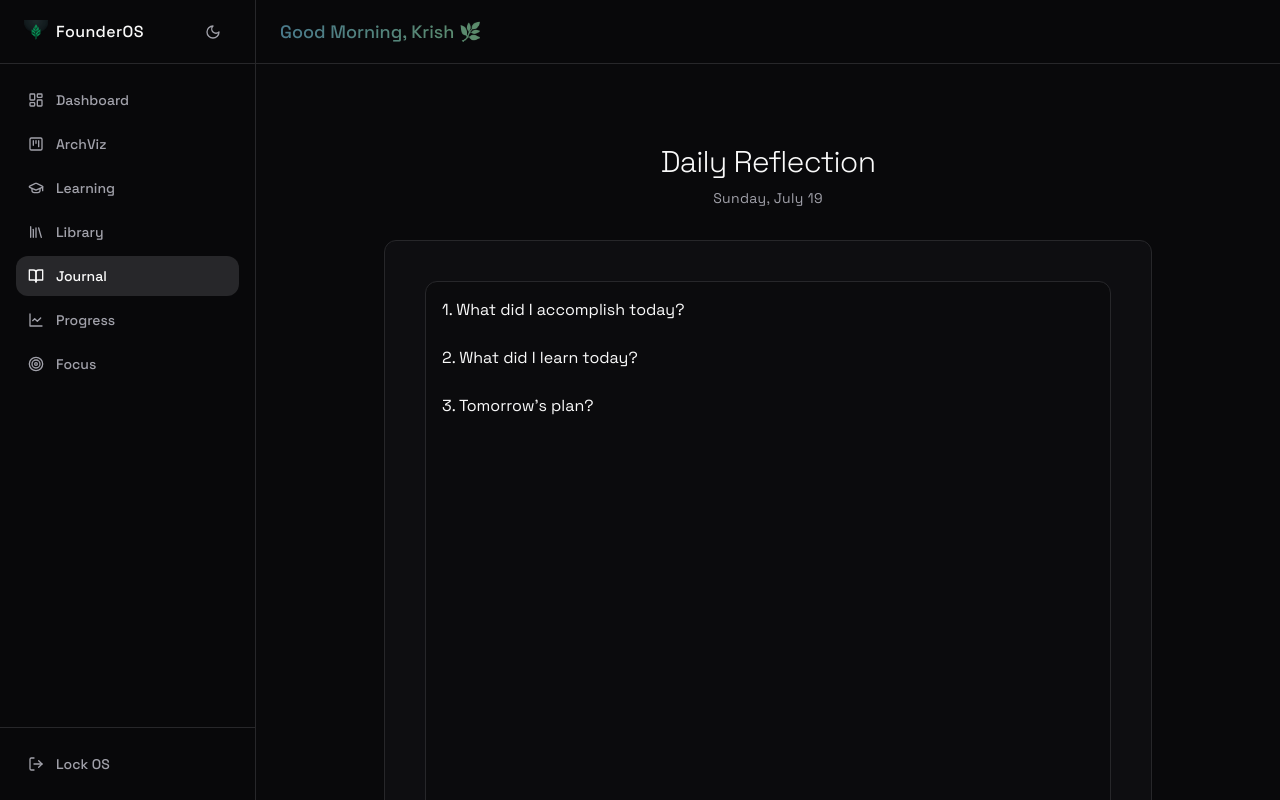
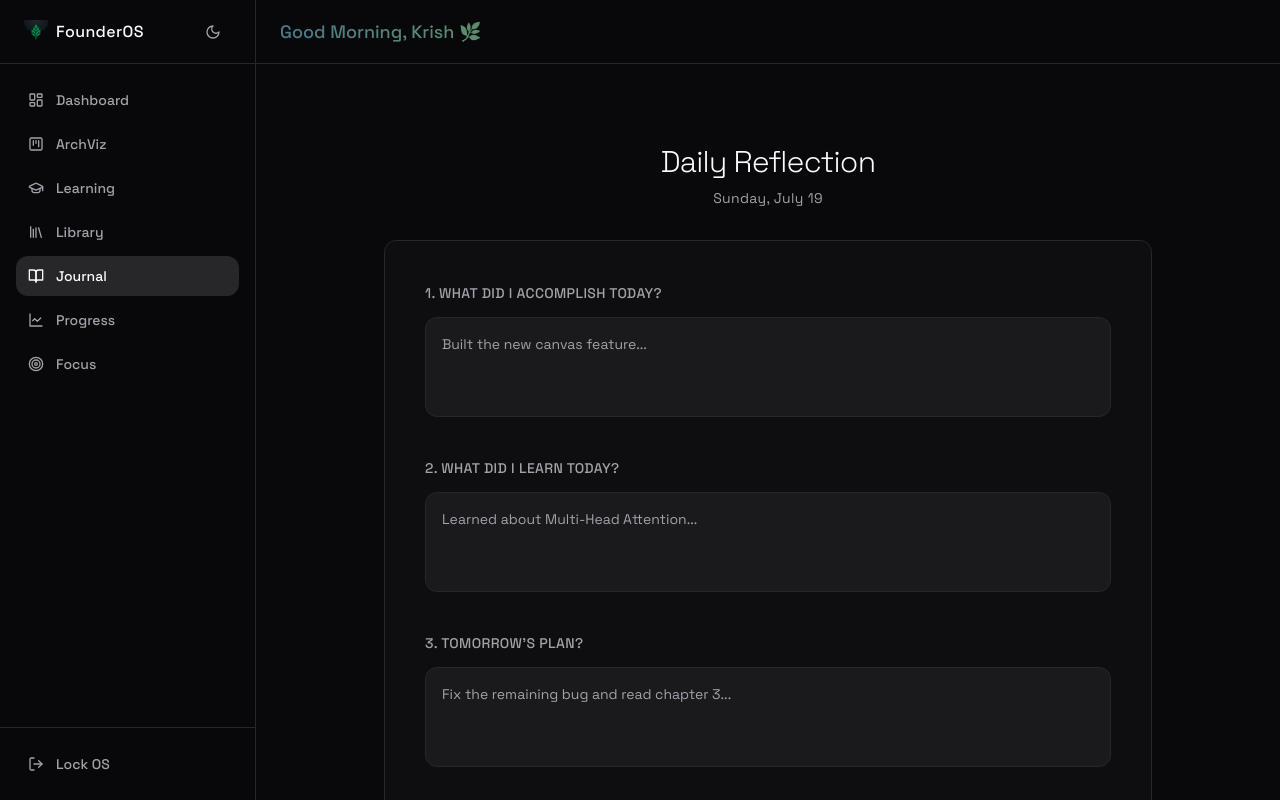
Before and after one commit to imkrish0011/founderOS, a React (Vite) app: page /journal in a window 1280 px wide. Built offline with nearby package versions, Linux system fonts and the light colour scheme; no server answers; the database is empty; sample sign-in values are in the browser's storage.

Commit message:
refactor: revert journal, add dynamic videos, interactive progress heatmaps

```diff
--- a/src/pages/Journal.tsx
+++ b/src/pages/Journal.tsx
@@ -1,54 +1,25 @@
-import { useEffect } from 'react';
+import { useState, useEffect } from 'react';
 import { motion } from 'framer-motion';
 import { Card } from '@/components/ui/card';
 import { Button } from '@/components/ui/button';
 import { useJournal } from '@/hooks/useJournal';
-import { useEditor, EditorContent } from '@tiptap/react';
-import StarterKit from '@tiptap/starter-kit';
-import Placeholder from '@tiptap/extension-placeholder';
 
 export default function Journal() {
   const { entry, saveEntry, loading, saving, today } = useJournal();
 
-  const editor = useEditor({
-    extensions: [
-      StarterKit,
-      Placeholder.configure({
-        placeholder: 'Write your daily reflection... (Type / for commands)',
-      }),
-    ],
-    content: entry.content || `
-      <h2>1. What did I accomplish today?</h2><p></p>
-      <h2>2. What did I learn today?</h2><p></p>
-      <h2>3. Tomorrow's plan?</h2><p></p>
-    `,
-    onUpdate: ({ editor }) => {
-      // We don't save on every keystroke to Firebase to avoid spam, we rely on the save button
-    },
-    editorProps: {
-      attributes: {
-        class: 'prose prose-invert max-w-none focus:outline-none min-h-[500px]',
-      },
-    },
-  });
+  // Local state for smooth typing without waiting for Firestore callback
+  const [localEntry, setLocalEntry] = useState(entry);
 
-  // Re-sync if entry from db changes (e.g. initial load)
   useEffect(() => {
-    if (editor && !editor.isFocused && entry.content) {
-      editor.commands.setContent(entry.content);
-    } else if (editor && !editor.isFocused && !entry.content && !loading) {
-       editor.commands.setContent(`
-        <h2>1. What did I accomplish today?</h2><p></p>
-        <h2>2. What did I learn today?</h2><p></p>
-        <h2>3. Tomorrow's plan?</h2><p></p>
-      `);
-    }
-  }, [entry.content, editor, loading]);
+    setLocalEntry(entry);
+  }, [entry]);
+
+  const handleChange = (field: keyof typeof entry, value: string) => {
+    setLocalEntry(prev => ({ ...prev, [field]: value }));
+  };
 
   const handleSave = () => {
-    if (editor) {
-      saveEntry({ content: editor.getHTML() });
-    }
+    saveEntry(localEntry);
   };
 
   return (
@@ -66,9 +37,40 @@ export default function Journal() {
         transition={{ duration: 0.4 }}
       >
         <Card className={`glass-card p-6 md:p-10 space-y-8 ${loading ? 'opacity-50 pointer-events-none' : ''}`}>
+          <div className="space-y-3">
+            <label className="text-sm font-medium tracking-wide text-muted-foreground uppercase">
+              1. What did I accomplish today?
+            </label>
+            <textarea
+              value={localEntry.accomplished}
+              onChange={(e) => handleChange('accomplished', e.target.value)}
+              className="w-full bg-muted/50 border border-border rounded-xl p-4 min-h-[100px] resize-none focus:outline-none focus:ring-1 focus:ring-ring transition-all text-sm text-foreground placeholder:text-muted-foreground"
+              placeholder="Built the new canvas feature..."
+            />
+          </div>
 
-          <div className="bg-background/50 rounded-xl p-4 border border-border">
-            <EditorContent editor={editor} />
+          <div className="space-y-3">
+            <label className="text-sm font-medium tracking-wide text-muted-foreground uppercase">
+              2. What did I learn today?
+            </label>
+            <textarea
+              value={localEntry.learned}
+              onChange={(e) => handleChange('learned', e.target.value)}
+              className="w-full bg-muted/50 border border-border rounded-xl p-4 min-h-[100px] resize-none focus:outline-none focus:ring-1 focus:ring-ring transition-all text-sm text-foreground placeholder:text-muted-foreground"
+              placeholder="Learned about Multi-Head Attention..."
+            />
+          </div>
+
+          <div className="space-y-3">
+            <label className="text-sm font-medium tracking-wide text-muted-foreground uppercase">
+              3. Tomorrow's plan?
+            </label>
+            <textarea
+              value={localEntry.plan}
+              onChange={(e) => handleChange('plan', e.target.value)}
+              className="w-full bg-muted/50 border border-border rounded-xl p-4 min-h-[100px] resize-none focus:outline-none focus:ring-1 focus:ring-ring transition-all text-sm text-foreground placeholder:text-muted-foreground"
+              placeholder="Fix the remaining bug and read chapter 3..."
+            />
           </div>
 
           <div className="flex justify-end pt-4">
--- a/src/pages/Learning.tsx
+++ b/src/pages/Learning.tsx
@@ -3,6 +3,13 @@ import { BookOpen, CheckCircle2, Circle, Trophy, Target, Clock, Zap } from 'luci
 import { Card } from '@/components/ui/card';
 import { useCurriculum } from '@/hooks/useCurriculum';
 import { PieChart, Pie, Cell, ResponsiveContainer, Tooltip } from 'recharts';
+const VIDEO_MAPPING: Record<string, string> = {
+  "python": "https://www.youtube.com/embed/rfscVS0vtbw",
+  "react": "https://www.youtube.com/embed/bMknfKXIFA8",
+  "javascript": "https://www.youtube.com/embed/jS4aFq5-91M",
+  "startup": "https://www.youtube.com/embed/t_jHrxd-xGo",
+  "pitch": "https://www.youtube.com/embed/t_jHrxd-xGo"
+};
 
 export default function Learning() {
   const { phases, progress, loading, toggleTopic, toggleProject } = useCurriculum();
@@ -71,52 +78,6 @@ export default function Learning() {
         </Card>
       </div>
 
-      {/* Recommended Videos & Courses */}
-      <div className="space-y-6">
-        <div className="flex items-center gap-2">
-          <BookOpen className="w-5 h-5 text-primary" />
-          <h2 className="text-xl font-light tracking-tight text-foreground">Recommended Resources</h2>
-        </div>
-        <div className="grid grid-cols-1 md:grid-cols-2 gap-6">
-          {/* Hardcoded YouTube/Course Embeds */}
-          <Card className="glass-card overflow-hidden">
-            <div className="aspect-video w-full bg-muted">
-              <iframe
-                width="100%"
-                height="100%"
-                src="https://www.youtube.com/embed/bMknfKXIFA8"
-                title="React Course"
-                frameBorder="0"
-                allow="accelerometer; autoplay; clipboard-write; encrypted-media; gyroscope; picture-in-picture"
-                allowFullScreen
-              />
-            </div>
-            <div className="p-4">
-              <h3 className="font-medium text-foreground">React Course - Beginner's Tutorial</h3>
-              <p className="text-xs text-muted-foreground mt-1">FreeCodeCamp</p>
-            </div>
-          </Card>
-
-          <Card className="glass-card overflow-hidden">
-            <div className="aspect-video w-full bg-muted">
-              <iframe
-                width="100%"
-                height="100%"
-                src="https://www.youtube.com/embed/t_jHrxd-xGo"
-                title="YCombinator Startup School"
-                frameBorder="0"
-                allow="accelerometer; autoplay; clipboard-write; encrypted-media; gyroscope; picture-in-picture"
-                allowFullScreen
-              />
-            </div>
-            <div className="p-4">
-              <h3 className="font-medium text-foreground">How to Start a Startup</h3>
-              <p className="text-xs text-muted-foreground mt-1">Y Combinator</p>
-            </div>
-          </Card>
-        </div>
-      </div>
-
       <div className="w-full h-px bg-border my-8" />
 
       <div className="space-y-12 relative before:absolute before:inset-0 before:ml-5 before:-translate-x-px md:before:mx-auto md:before:translate-x-0 before:h-full before:w-0.5 before:bg-gradient-to-b before:from-transparent before:via-white/10 before:to-transparent">
@@ -171,6 +132,12 @@ export default function Learning() {
                               const topicId = `${phase.id}_${mIdx}_${tIdx}`;
                               const isCompleted = progress.completedTopics.includes(topicId);
 
+                              // Find relevant video based on keywords in title
+                              const videoKey = Object.keys(VIDEO_MAPPING).find(key =>
+                                topic.title.toLowerCase().includes(key) ||
+                                (mod.title && mod.title.toLowerCase().includes(key))
+                              );
+
                               return (
                                 <div key={tIdx} className="group/topic">
                                   <button
@@ -197,6 +164,23 @@ export default function Learning() {
                                             </li>
                                           ))}
                                         </ul>
+                                      )}
+
+                                      {/* Contextual Video Rendering */}
+                                      {!isCompleted && videoKey && (
+                                        <div className="mt-4 mb-2 overflow-hidden rounded-xl border border-border shadow-sm">
+                                          <div className="aspect-video w-full bg-muted">
+                                            <iframe
+                                              width="100%"
+                                              height="100%"
+                                              src={VIDEO_MAPPING[videoKey]}
+                                              title={`${videoKey} tutorial`}
+                                              frameBorder="0"
+                                              allow="accelerometer; autoplay; clipboard-write; encrypted-media; gyroscope; picture-in-picture"
+                                              allowFullScreen
+                                            />
+                                          </div>
+                                        </div>
                                       )}
                                     </div>
                                   </button>
```
Also changed, not shown: src/hooks/useJournal.ts (+3 -4 lines), src/pages/Progress.tsx (+84 -22 lines).
